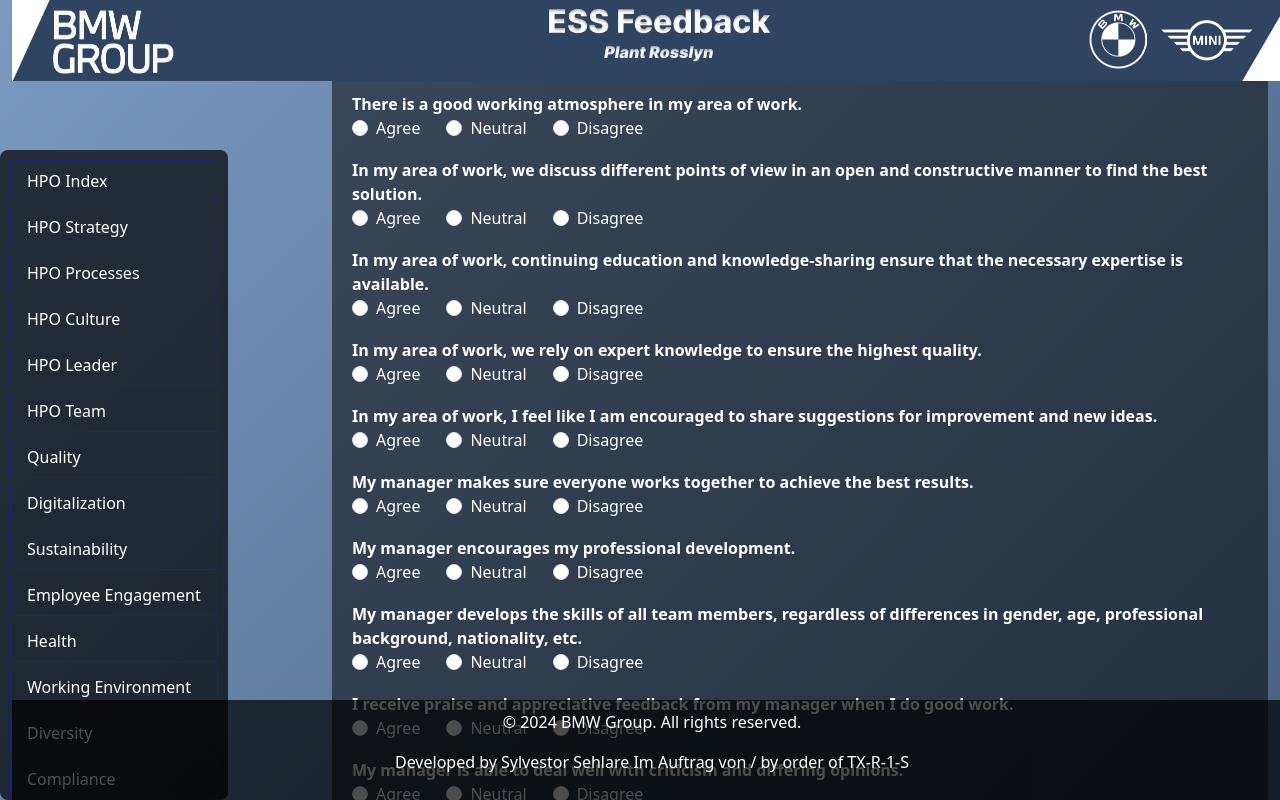
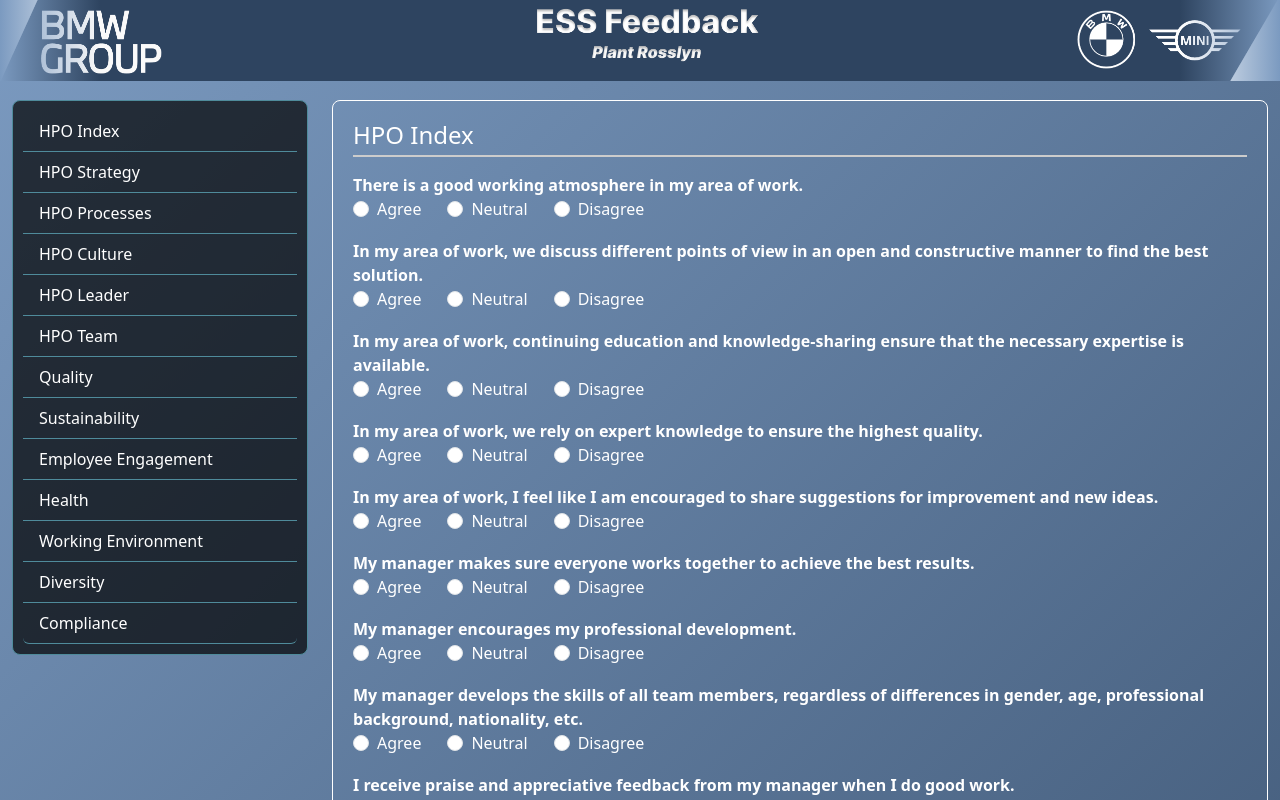
Before and after one commit to Slyvestor/amplify-fullstack, a React (Create React App) app: page / in a window 1280 px wide. Shown: the top 800 px of the page. Built offline with nearby package versions, Linux system fonts and the light colour scheme.

Commit message:
Updated Version

```diff
--- a/src/App.css
+++ b/src/App.css
@@ -7,16 +7,20 @@
 
 .App {
   padding: 20px;
+  padding-top: 100px; /* Adjust this value as needed */
   color: white;
 }
 
 .header {
   text-align: center;
-  margin-bottom: 20px;
+  margin-bottom: 0; /* Ensure no extra margin */
   position: fixed;
-  width: 100%;
+  top: 0;
+  left: 0;
+  right: 0;
   z-index: 1000;
-  top: 0;
+  overflow: hidden;
+  background-color: #2e4460; /* Add background color to avoid transparency issues */
 }
 
 .header img {
@@ -24,11 +28,34 @@
   height: auto;
 }
 
+.header::before,
+.header::after {
+  content: "";
+  position: absolute;
+  top: 0;
+  bottom: 0;
+  width: 100px; /* Adjust the width to control the fade effect */
+  background: linear-gradient(to right, rgba(123, 154, 192, 1), rgba(123, 154, 192, 0));
+  z-index: 1;
+}
+
+.header::after {
+  right: 0;
+  left: auto;
+  background: linear-gradient(to left, rgba(123, 154, 192, 1), rgba(123, 154, 192, 0));
+}
+
+.header img {
+  position: relative;
+  z-index: 0;
+}
+
 .survey-section {
   margin-bottom: 20px;
-  background-color: rgba(0, 0, 0, 0.5);
+  background-color: transparent;
   padding: 20px;
   border-radius: 8px;
+  border: 1px solid white;
   color: white;
 }
 
@@ -37,6 +64,7 @@
   margin-bottom: 10px;
   border-bottom: 2px solid #ccc;
   padding-bottom: 5px;
+  color: white;
 }
 
 .survey-statement {
@@ -46,10 +74,12 @@
 .survey-statement p {
   margin: 0;
   font-weight: bold;
+  color: white;
 }
 
 .survey-statement label {
   margin-right: 10px;
+  color: white;
 }
 
 button {
@@ -69,34 +99,19 @@
 }
 
 .sidebar {
-  background-color: rgba(0, 0, 0, 0.7);
+  background-color: rgba(0, 0, 0, 0.7); /* Darker background for better visibility */
   padding: 10px;
   border-radius: 8px;
-  position: fixed;
-  top: 150px;
-  left: 0;
-  height: calc(100% - 150px);
-  overflow-y: auto;
+  border: 1px solid #4F8B9B; /* Border color matching the theme */
 }
 
 .sidebar .list-group-item {
   background-color: transparent;
-  border: 1px solid #1a237e;
-  color: white;
-  margin-bottom: 5px;
-  border-radius: 4px;
+  border: none;
+  color: #FFFFFF; /* White text for better contrast */
+  border-bottom: 1px solid #4F8B9B; /* Border color matching the theme */
 }
 
 .sidebar .list-group-item:hover {
-  background-color: rgba(255, 255, 255, 0.2);
+  background-color: rgba(255, 255, 255, 0.1); /* Slightly darker hover effect */
 }
-
-.footer {
-  background-color: rgba(0, 0, 0, 0.7);
-  color: white;
-  text-align: center;
-  padding: 10px;
-  position: fixed;
-  bottom: 0;
-  width: 100%;
-}
--- a/src/App.js
+++ b/src/App.js
@@ -3,7 +3,7 @@
 import Header from './components/Header';
 import SurveySection from './components/SurveySection';
 import Sidebar from './components/Sidebar';
-import Footer from './components/Footer';
+
 
 const survey = [
   {
@@ -82,12 +82,6 @@
       "In my area of work, mistakes are viewed as an opportunity to learn and improve.",
       "In my area of work, we make sure BMW Group products achieve the highest quality.",
       "In my area of work, decisions and actions are systematically geared toward creating value for internal customers."
-    ]
-  },
-  {
-    heading: "Digitalization",
-    statements: [
-      "In my area of work, the advantages of digitalization are used to best effect."
     ]
   },
   {
@@ -174,6 +168,8 @@
           <Sidebar survey={survey} setSelectedSection={setSelectedSection} />
         </div>
         <div className="col-md-9">
+          {/* Remove or comment out this line */}
+          {/* <h1 className="text-center my-4">Employee Satisfaction Survey</h1> */}
           <form onSubmit={handleSubmit}>
             <SurveySection section={selectedSection} />
             <button type="submit" className="btn btn-primary mt-3">Submit</button>
@@ -182,7 +178,6 @@
           <pre>{JSON.stringify(responses, null, 2)}</pre>
         </div>
       </div>
-      <Footer />
     </div>
   );
 }
```
